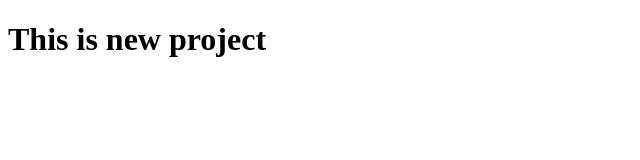
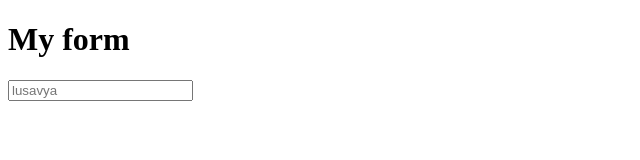
Before and after one commit to Lusavyajr/ecommerce, a plain HTML site: page index.html in a window 1280 px wide. Shown: the whole page, without its empty margins (0-640 px from the left). Drawn offline with Linux system fonts and the light colour scheme.

Commit message:
news added

```diff
--- a/index.html
+++ b/index.html
@@ -7,6 +7,11 @@
     <title>Lusavya</title>
 </head>
 <body>
-    <h1>This is new project</h1>
+    <h1>My form</h1>
+    <form action="">
+        <label for="username"></label>
+        <input type="text" name="username" placeholder="lusavya"><br>
+
+    </form>
 </body>
 </html>
```
